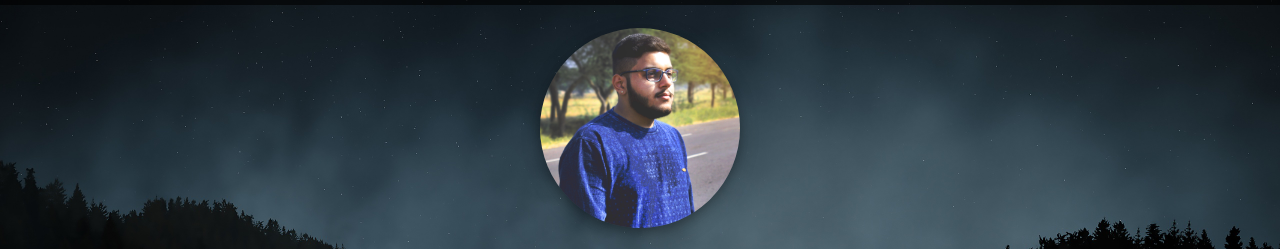
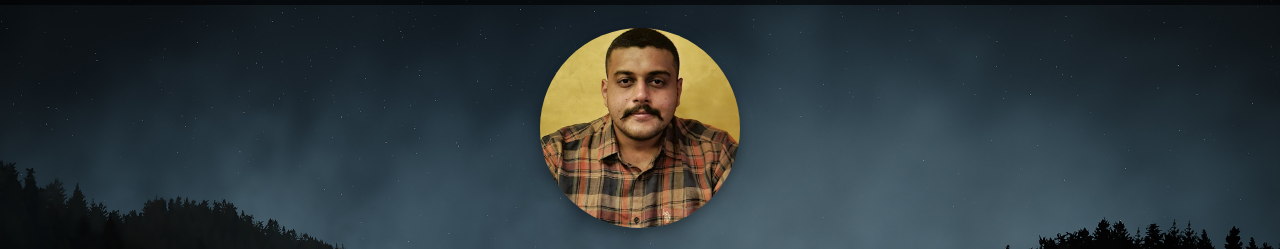
Before and after one commit to puneet105/portfolio-website.github.io, a plain HTML site: page index.html in a window 1280 px wide. Shown: the part 52-301 px from the top of the page. Drawn offline with nearby package versions, Linux system fonts and the light colour scheme; a web font is replaced by a local one.

Commit message:
Update style.css

```diff
--- a/style.css
+++ b/style.css
@@ -158,7 +158,7 @@ body{
     height: 200px;
     border-radius: 50%;
     margin: auto;
-    background: url(./profile.jpg) no-repeat;
+    background: url(./IMG_20240105_211505_583.webp) no-repeat;
     background-size: 150%;
     background-position: 50% 20%;
 }
```
